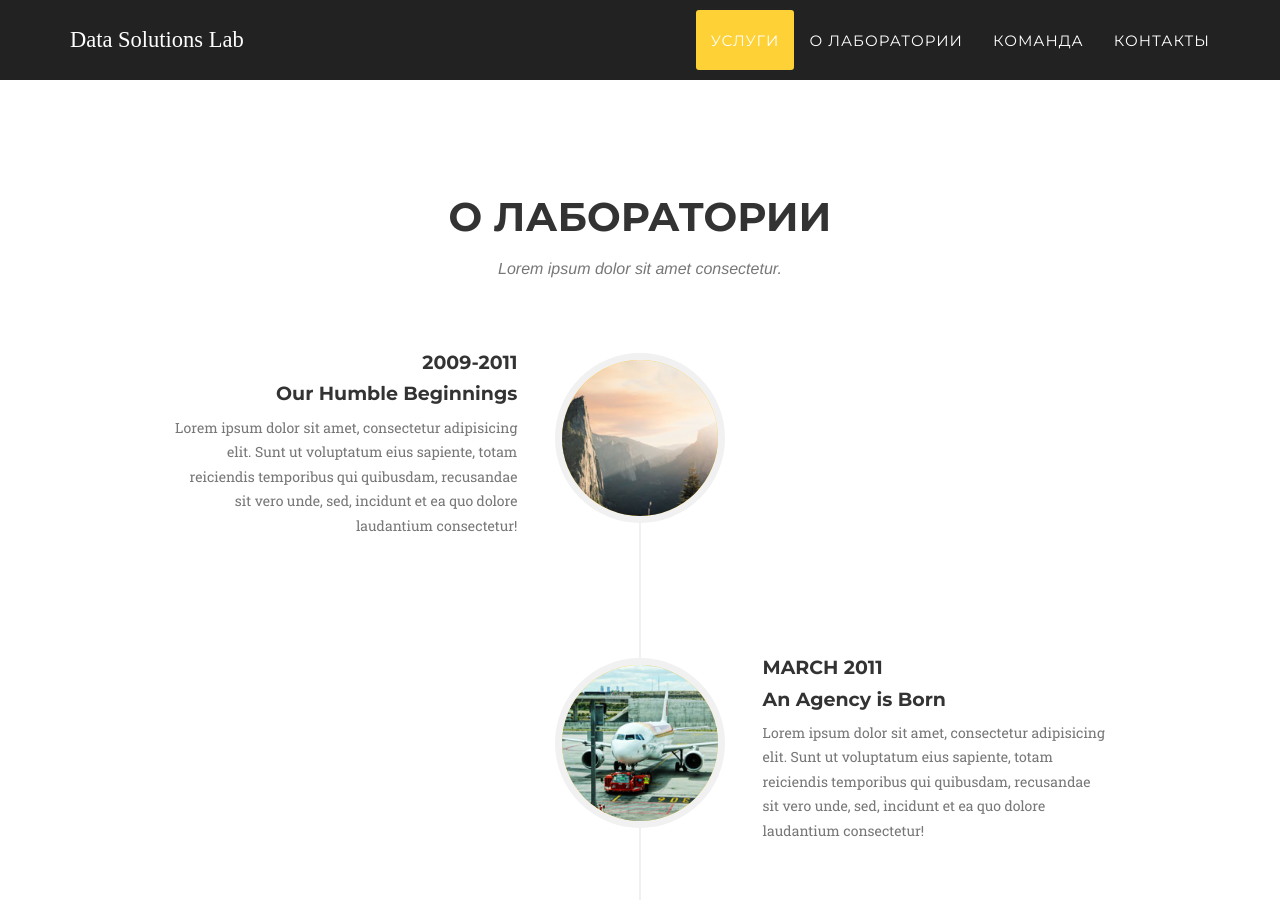
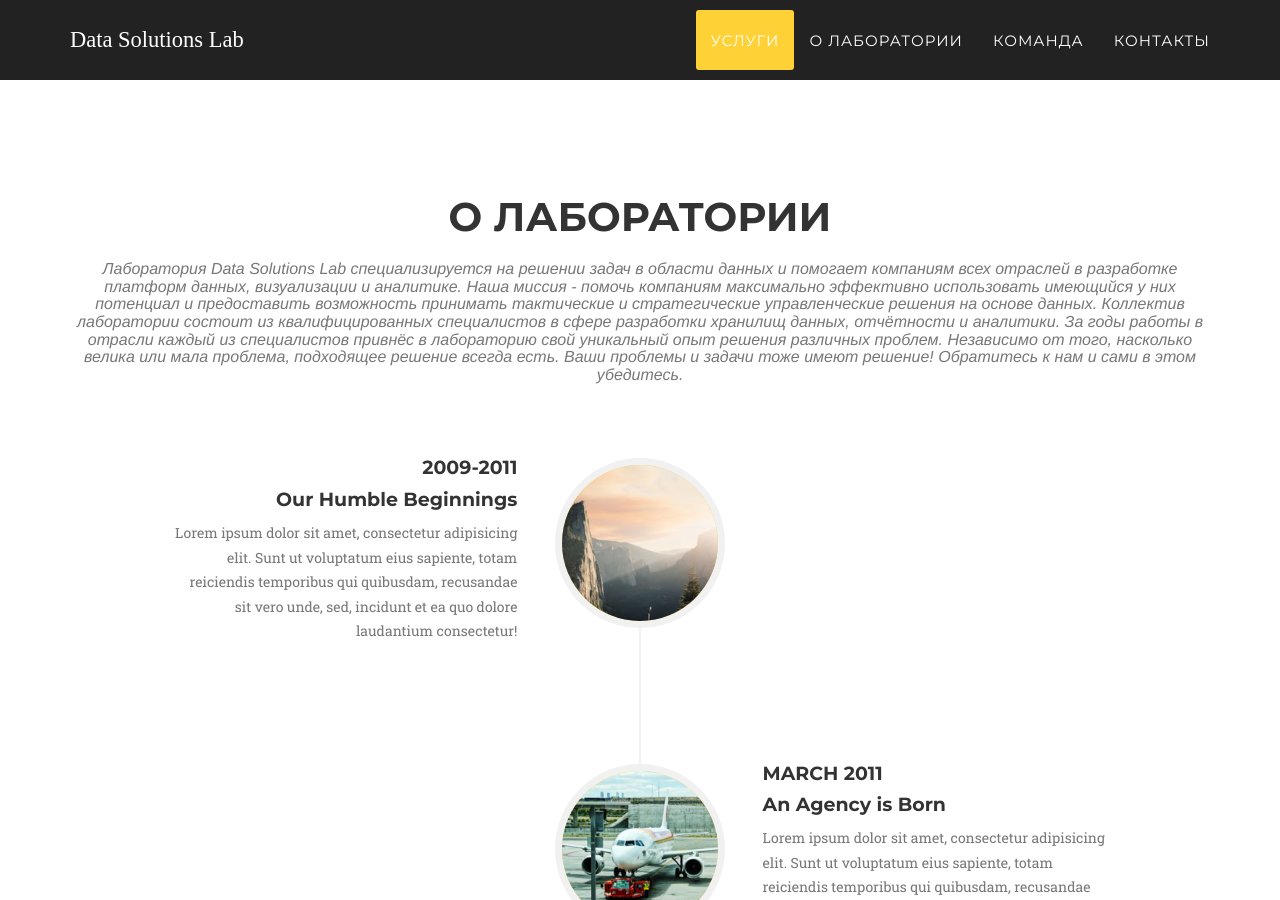
Before and after one commit to techwritex/datasolutionslab, a Jekyll site: the page built from index.html, in a window 1280 px wide and 900 px high, scrolled down 2690 px. Built offline with Jekyll 4.4.1, drawn with Linux system fonts in a browser that asks for light colours; some web fonts are replaced.

Commit message:
v 0.1.22

```diff
--- a/_includes/about.html
+++ b/_includes/about.html
@@ -4,7 +4,13 @@
             <div class="row">
                 <div class="col-lg-12 text-center">
                     <h2 class="section-heading">О лаборатории</h2>
-                    <h3 class="section-subheading text-muted">Lorem ipsum dolor sit amet consectetur.</h3>
+                    <h3 class="section-subheading text-muted">Лаборатория Data Solutions Lab специализируется на решении задач в области данных и помогает компаниям всех отраслей в разработке платформ данных, визуализации и аналитике.
+
+                        Наша миссия - помочь компаниям максимально эффективно использовать имеющийся у них потенциал и предоставить возможность принимать тактические и стратегические управленческие решения на основе данных.
+
+                        Коллектив лаборатории состоит из квалифицированных специалистов в сфере разработки хранилищ данных, отчётности и аналитики. За годы работы в отрасли каждый из специалистов привнёс в лабораторию свой уникальный опыт решения различных проблем. Независимо от того, насколько велика или мала проблема, подходящее решение всегда есть.
+
+                        Ваши проблемы и задачи тоже имеют решение! Обратитесь к нам и сами в этом убедитесь.</h3>
                 </div>
             </div>
             <div class="row">
--- a/_includes/services.html
+++ b/_includes/services.html
@@ -25,14 +25,10 @@
                     <p class="text-muted">Прекратите решать проблему нехватки места только за счёт расширения памяти. Давайте спроектируем эффективную платформу для хранения данных.</p>
                 </div>
                 <div class="col-md-4">
-                    <!-- <span class="fa-stack fa-4x">
+                    <span class="fa-stack fa-4x">
                         <i class="fa fa-circle fa-stack-2x text-primary"></i>
                         <i class="fa fa-lock fa-stack-1x fa-inverse"></i>
-                    </span> -->
-                    <span class="fa-stack fa-4x">
-                        <i class="fa fa-circle fa-stack-2x text-primary"></i>
-                        <i class="far fa-chart-bar fa-stack-1x fa-inverse"></i>
-                      </span>
+                    </span>
                     <h4 class="service-heading">Аналитика</h4>
                     <p class="text-muted">Не довольствуйтесь просто дашбордами и отчётами. Давайте сделаем так, чтобы данные стали основой для принятия следующего решения.</p>
                 </div>
```
Also changed, not shown: 1 other file.
